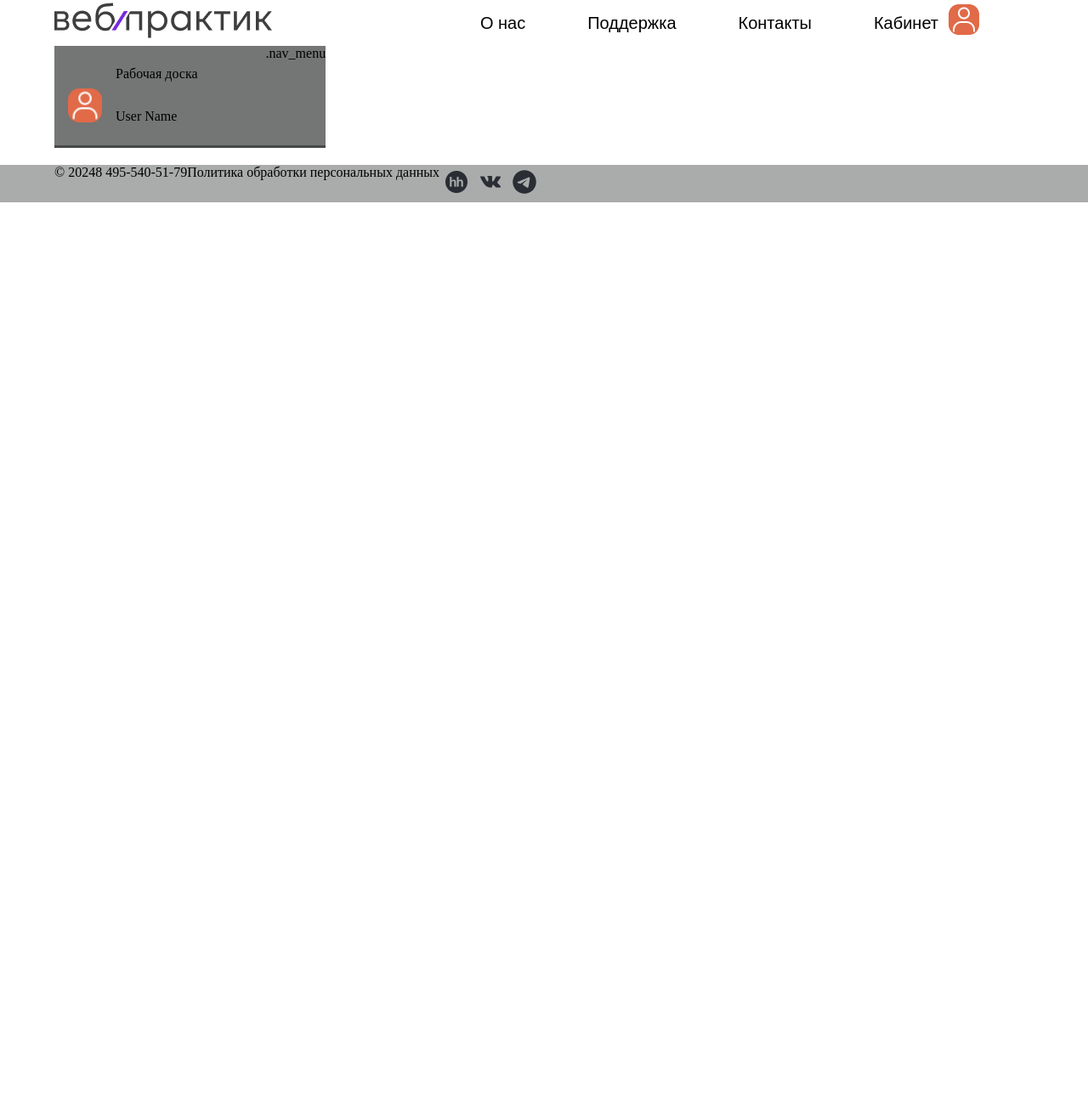
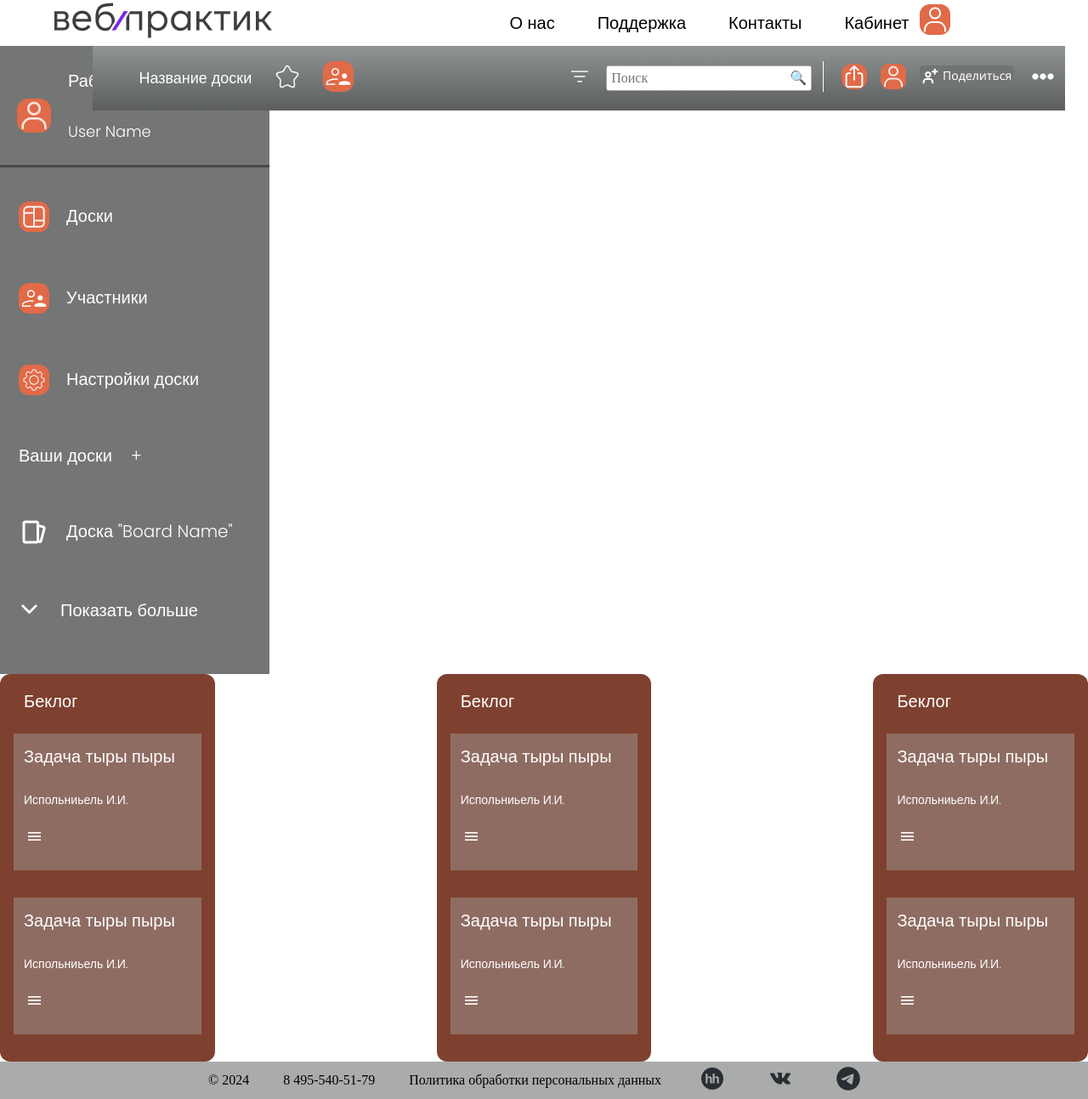
Before and after one commit to Wiacl/Dvornjagi-Hackathon-Outumn-2024, a PHP site: page /pages/dashboard.html in a window 1280 px wide. Shown: the whole page at 85% size. Before the commit the page ends 238 px from the top, so only its background shows below. Run offline with PHP 8.4, Linux system fonts and the light colour scheme.

Commit message:
benchwork

```diff
--- a/frontend/CSS/dashboards.css
+++ b/frontend/CSS/dashboards.css
@@ -31,11 +31,12 @@
     display: flex;
     flex-grow: 1;
     flex-basis: 0;
+    align-items: center;
 }
-.menu-item{
-    padding-right: 73px;
+.menu_item{
+    padding-right: 2.5em;
 }
-.menu-item:first-child{
+.menu_item:first-child{
     padding-left: 181px;
 }
 .cab{
@@ -55,11 +56,30 @@ ul{
 body{
     background-color: rgba(255, 255, 255, 0.95);
 }
+/* .main{
+    width: m-content;
+} */
+.nav_container{
+    max-width: 1152px;
+
+}
+.left_nav{
+    display: flex;
+}
 .nav_field{
     display: flex;
     width: max-content;
     height: 100%;
     background: rgba(51, 52, 52, 0.68);
+    flex-direction: column;
+    font-family: "Poppins", sans-serif;
+    font-weight: 300;
+    font-style: normal;
+    font-size: 20px;
+    color: #ffffff;
+}
+.nav_us_name{
+    font-size: 18px;
 }
 .nav_work_inf{
     display: flex;
@@ -79,6 +99,102 @@ body{
     width: 40px;
     height: 40px;
     position: bottom;
+}
+.nav_menu_li{
+    display: flex;
+    padding: 1em 0;
+    margin: 1em 2em 1em 1.1em;
+}
+.nav_menu_li:last-child{
+    margin-bottom: 2em;
+}
+.nav_menu_li_a{
+    display: flex;
+    align-items: center;
+}
+.nav_li_img{
+    margin-right: 1em;
+}
+.nav_topmenu{
+    display: flex;
+    position: absolute;
+    top: 3.36em;
+    right: 1.7em;
+}
+.nav_topmenu_field{
+    display: flex;
+    width: 100%;
+    height: fit-content;
+    background: linear-gradient(rgba(144, 148, 148, 1), rgba(92, 94, 94, 1));
+}
+.nav_topmenu_n_s_h{
+    display: flex;
+    width: max-content;
+    height: fit-content;
+    font-family: "Poppins", sans-serif;
+    font-weight: 300;
+    font-style: normal;
+    font-size: 18px;
+    color: #ffffff;
+}
+.nav_topmenu_n{
+    display: flex;
+    margin: 1em 1.5em 1em 3em;
+    align-items: center;
+}
+.nav_topmenu_s{
+    display: flex;
+    margin: 1em 1.5em 1em 0;
+    align-items: center;
+}
+.nav_topmenu_h{
+    display: flex;
+    margin: 1em 1.5em 1em 0;
+    align-items: center;
+}
+.nav_topmenu_f_f_l{
+    display: flex;
+    align-items: center;
+    margin-left: 14em;
+}
+.nav_topmenu_f{
+    margin-right: 1em;
+}
+.nav_topmenu_l{
+    margin: 0em 0.8em;
+}
+.input-button-container {
+    display: flex;
+    border: 1px solid #aaa;
+    border-radius: 4px; /* Для скругления углов */
+  }
+
+  .input-button-container input {
+    flex-grow: 1; /* Поле занимает всё доступное пространство */
+    border: none; /* Границы отсутствуют */
+    padding: 5px;
+    outline: none; /* Очертание при фокусе отсутствует */
+  }
+
+  .input-button-container button {
+    background: #fff;
+    border: none;
+    padding: 5px;
+    cursor: pointer; /* Курсор в виде указателя */
+  }
+.nav_topmenu_s_i_a_t{
+    display: flex;
+    align-items: center;
+}
+.nav_topmenu_s_i_a_t_li{
+    margin: 0 0.5em 0em 0.5em;
+}
+/* .nav_topmenu_s_i_a_t_li:last-child{
+    padding-right: 3em;
+} */
+.nav_topmenu_i_img{
+    width: 30px;
+    height: 30px;
 }
 .dasdhboard{
     margin: 4em 0 4em 0;
@@ -162,7 +278,7 @@ body{
 
 
 .footer{
-    margin: 20px 0px 0px 0px;
+    /* margin: 20px 0px 0px 0px; */
     background-color: rgba(170, 172, 172, 1);
 }
 .fot{
--- a/frontend/enter.html
+++ b/frontend/enter.html
@@ -54,7 +54,7 @@
                                 <input type="password" class="enter_input" placeholder="Пароль">
                             </form>
 
-                            <p class="already_reg"><a href="#" class="a_alrd_reg">Уже зарегистрированны?</a></p>
+                            <p class="already_reg"><a href="#" class="a_alrd_reg">Еще не зарегистрированны?</a></p>
                             <button type="submit" class="enter_button" form="enter">Войти</button>
                         </div>
                     </div>
--- a/frontend/pages/dashboard.html
+++ b/frontend/pages/dashboard.html
@@ -21,14 +21,14 @@
                 <div class="nav_cont">
                     <nav class="nav">
                         <ul class="menu">
-                         <li class="menu-item">
-                                <a href="#" class="menu-link">О нас</a>
+                         <li class="menu_item">
+                                <a href="#" class="menu_link">О нас</a>
                          </li>
-                            <li class="menu-item">
-                                <a href="#" class="menu-link">Поддержка</a>
+                            <li class="menu_item">
+                                <a href="#" class="menu_link">Поддержка</a>
                             </li>
-                            <li class="menu-item">
-                                <a href="#" class="menu-link">Контакты</a>
+                            <li class="menu_item">
+                                <a href="#" class="menu_link">Контакты</a>
                             </li>
                         </ul>
                         <a href="#" class="cab">Кабинет</a>
@@ -41,8 +41,8 @@
         </div>
     </header>
     <main class="main">
-        <secton class="left_nav">
-            <div class="container">
+        <div class="left_nav">
+            <div class="nav_container">
                 <div class="nav_field">
                     <div class="nav_work_inf">
                         <div class="nav_ogl_img_ob"><img src="/frontend/images/icon.png" alt="" class="nav_ogl_img"></div>
@@ -50,13 +50,77 @@
                             <p class="zagl_nav">Рабочая доска</p>
                             <p class="nav_us_name">User Name</p>
                         </div>
-                    .nav_menu
+                    </div>
+                    <div class="nav_menu">
+                        <ul class="nav_menu_ul">
+                            <li class="nav_menu_li">
+                                <a href="" class="nav_menu_li_a"><img src="/frontend/images/fluent_board-20-regular.png" alt="1" class="nav_li_img">Доски</a>
+                            </li>
+                            <li class="nav_menu_li">
+                                <a href="" class="nav_menu_li_a"><img src="/frontend/images/material-symbols-light_supervisor-account-outline.png" alt="1" class="nav_li_img">Участники</a>
+                            </li>
+                            <li class="nav_menu_li">
+                                <a href="" class="nav_menu_li_a"><img src="/frontend/images/system-uicons_settings.png" alt="1" class="nav_li_img">Настройки доски</a>
+                            </li>
+                            <li class="nav_menu_li">
+                                <a href="" class="nav_menu_li_a">Ваши доски &nbsp; &nbsp; <a href="" class="nav_menu_li_add">+</a></a>
+                            </li>
+                            <li class="nav_menu_li">
+                                <a href="" class="nav_menu_li_a"><img src="/frontend/images/mingcute_board-line.png" alt="1" class="nav_li_img">Доска "Board Name"</a>
+                            </li>
+                            <li class="nav_menu_li">
+                                <a href="" class="nav_menu_li_a"><img src="/frontend/images/galka.png" alt="1" class="nav_li_img">Показать больше</a>
+                            </li>
+                        </ul>
+                    </div>
                     </div>
                 </div>
+        </div>
+            <div class="nav_topmenu">
+                <div class="nav_topmenu_field">
+                    <div class="nav_topmenu_n_s_h">
+                        <div class="nav_topmenu_n">
+                            Название доски
+                        </div>
+                        <div class="nav_topmenu_s">
+                            <a href="#" class="nav_topmenu_s_a"><img src="/frontend/images/solar_star-line-duotone.png" alt="" class="nav_topmenu_s_img"></a>
+                        </div>
+                        <div class="nav_topmenu_h">
+                            <a href="#" class="nav_topmenu_h_a"><img src="/frontend/images/material-symbols-light_supervisor-account-outline.png" alt="" class="nav_topmenu_h_img"></a>
+                        </div>
+                    </div>
+
+                <ul class="nav_topmenu_f_f_l">
+                    <li class="nav_topmenu_f">
+                        <a href="#" class="nav_topmenu_f_a"><img src="/frontend/images/proicons_filter.png" alt="" class="nav_topmenu_f_img"></a>
+                    </li>
+                    <li class="nav_topmenu_ff">
+                        <div class="input-button-container">
+                            <input type="text" placeholder="Поиск" />
+                            <button type="button">&#128269;</button>
+                        </div>
+                    </li>
+                    <li class="nav_topmenu_l">
+                        <img src="/frontend/images/Line.png" alt="" class="nav_topmenu_l_img">
+                    </li>
+                </ul>
+                <ul class="nav_topmenu_s_i_a_t">
+                    <li class="nav_topmenu_s_i_a_t_li">
+                        <img src="/frontend/images/ion_share-outline.png" alt="" class="nav_topmenu_s_img">
+                    </li>
+                    <li class="nav_topmenu_s_i_a_t_li">
+                        <img src="/frontend/images/icon.png" alt="" class="nav_topmenu_i_img">
+                    </li>
+                    <li class="nav_topmenu_s_i_a_t_li">
+                        <img src="/frontend/images/share_people.png" alt="" class="nav_topmenu_a_img">
+                    </li>
+                    <li class="nav_topmenu_s_i_a_t_li">
+                        <img src="/frontend/images/pepicons-pop_dots-x.png" alt="" class="nav_topmenu_t_img">
+                    </li>
+                </ul>
             </div>
-        </secton>
-        <!-- <section class="dasdhboard">
-            <div class="container">
+            </div>
+            <!-- <div class="container"> -->
             <div class="all_becklog">
                 <div class="becklog" >
                     <div class="becklog_name">Беклог</div>
@@ -136,8 +200,8 @@
                     </div>
                 </div>
             </div>
-            </div>
-        </section> -->
+            <!-- </div> -->
+        </div>
 
     </main>
     <footer class="footer">
```
Also changed, not shown: frontend/images/Line.png (added), frontend/images/fluent_board-20-regular.png (added), frontend/images/galka.png (added), frontend/images/ion_share-outline.png (added), frontend/images/material-symbols-light_supervisor-account-outline.png (added), frontend/images/mingcute_board-line.png (added), frontend/images/pepicons-pop_dots-x.png (added), frontend/images/proicons_filter.png (added), frontend/images/share_people.png (added), frontend/images/solar_star-line-duotone.png (added), frontend/images/system-uicons_settings.png (added).
